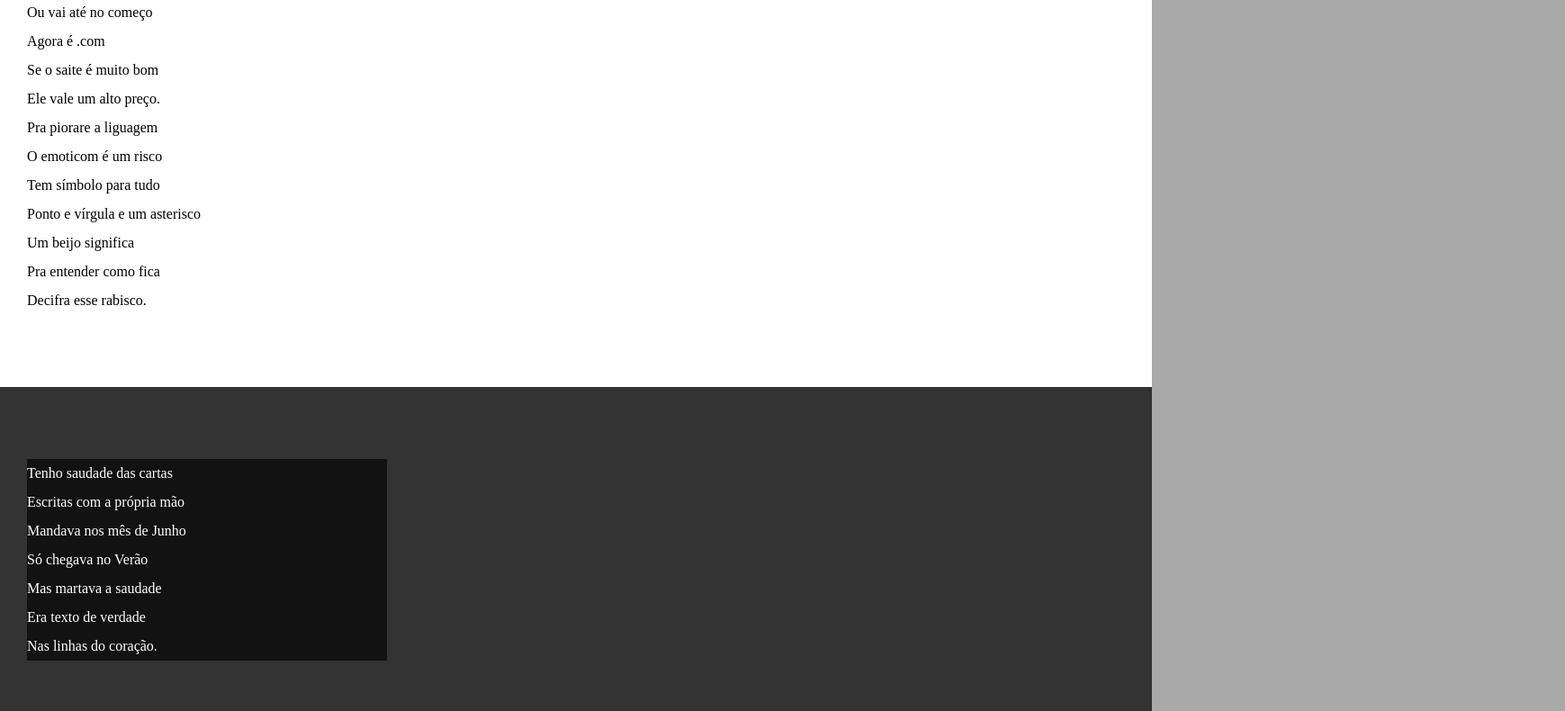
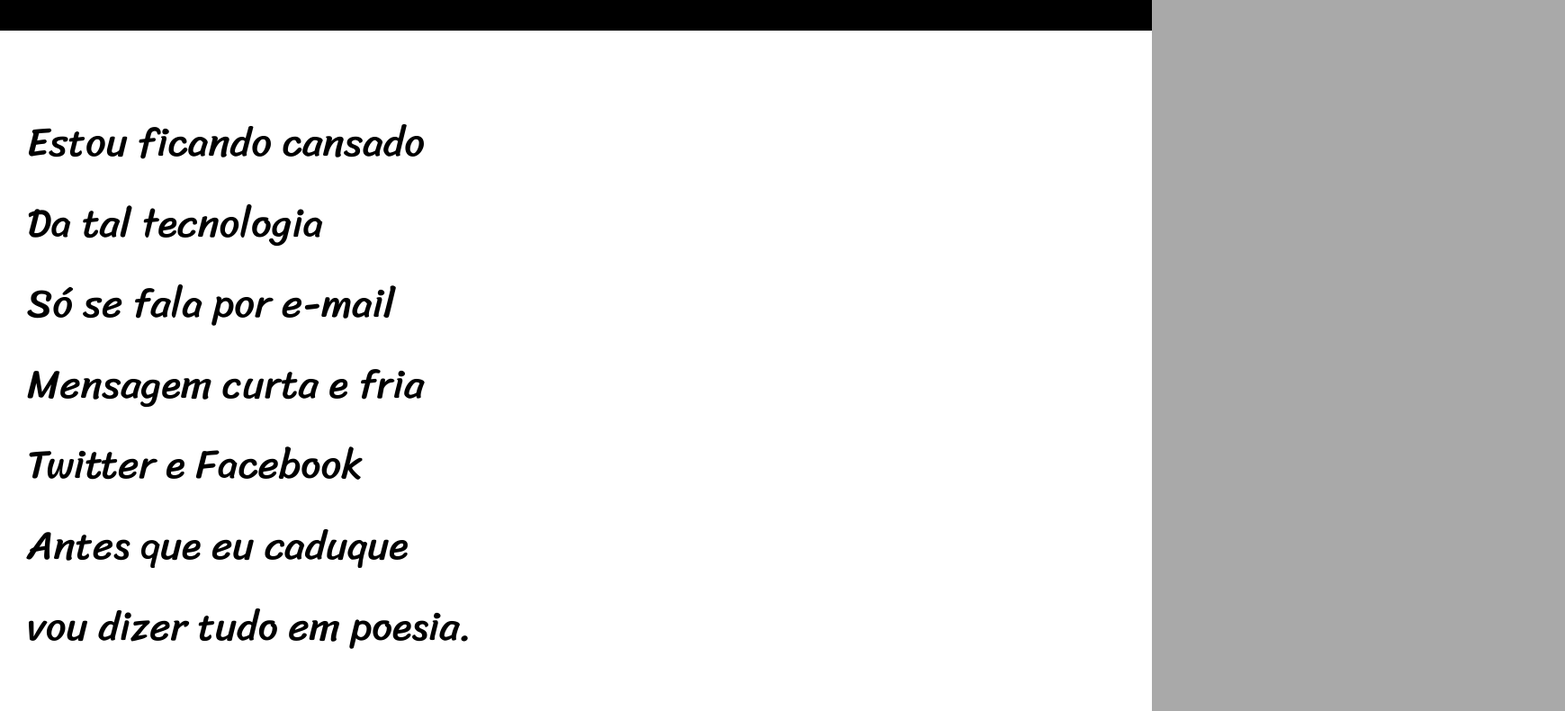
Before and after one commit to PSAdriano/Project, a plain HTML site: page projeto-cordel/index.html in a window 1280 px wide. Shown: the part 1151-1941 px from the top of the page at 90% size, 1739 px wide, since content can reach past the window. Drawn offline with Linux system fonts and the light colour scheme.

Commit message:
Atualização

```diff
--- a/projeto-cordel/style/style.css
+++ b/projeto-cordel/style/style.css
@@ -1,13 +1,27 @@
 @charset "UTF-8";
+
+@import url('https://fonts.googleapis.com/css2?family=Passion+One:wght@400;700;900&display=swap');
+
+@import url('https://fonts.googleapis.com/css2?family=Sriracha&display=swap');
+
+:root{
+    --fonte1: Verdana, Geneva, Tahoma, sans-serif;
+    --fonte2: 'Passion One', cursive;
+
+    --fonte3:'Sriracha', cursive;
+}
 
 *{
     margin: 0px;
     padding: 0px;
+    font-size: 1em;
 }
 
 html, body{
     min-height: 100vh;
     background-color: darkgray;
+    font-family:var(--fonte1);
+    font-size: 4em;
 }
 
 header{
@@ -19,6 +33,8 @@ header{
 header > h1{
     padding: 50px;
     font-variant: small-caps;
+    font-family: var(--fonte2);
+    font-size:10vw;
 }
 
 header > p{
@@ -41,6 +57,8 @@ section{
     padding-bottom: 10vh;
     line-height: 2em;
     padding-left: 30px;
+    font-family:var(--fonte3);
+    font-size:3.5vw;
 }
 
 section.normal{
@@ -54,7 +72,8 @@ section.imagem{
 }
 
 section.imagem > p{
-    width: 400px;
+   display: inline-block;
+   padding: 5px;
     background-color: rgba(0, 0, 0, 0.651);
 }
 
```
